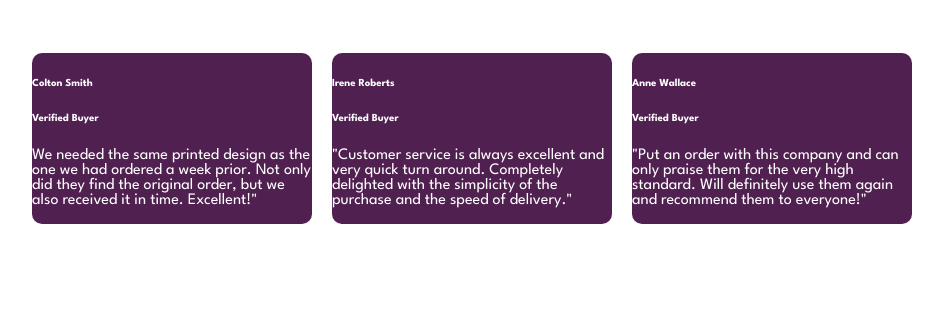
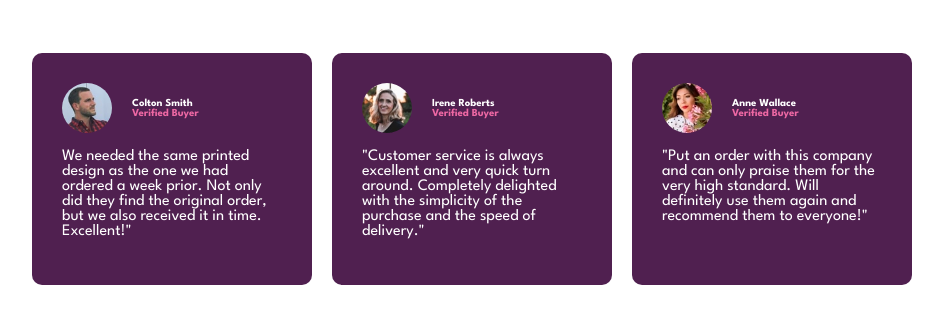
Before and after one commit to emiliaquerino/social-proof-section-master-, a plain HTML site: page index.html in a window 1280 px wide. Shown: the part 269-592 px from the top of the page, without its empty margins (168-1111 px from the left). Drawn offline with Linux system fonts and the light colour scheme.

Commit message:
Define e aplica as propriedades das caixas de citação (quotes)

```diff
--- a/index.html
+++ b/index.html
@@ -38,11 +38,14 @@
     </div>
 
     <div class="quotes">
-      <div class="quote-1">
-        <!--inserir o avatar aqui-->
-        <h6>Colton Smith</h6>
-        <h6>Verified Buyer</h6>
-
+      <div class="content">
+        <div class="info">
+          <img class="avatar" src="images/image-colton.jpg" />
+          <div class="customer">
+            <h6>Colton Smith</h6>
+            <h6 class="verified">Verified Buyer</h6>
+          </div>
+        </div>
         <p>
           We needed the same printed design as the one we had ordered a week
           prior. Not only did they find the original order, but we also received
@@ -50,10 +53,14 @@
         </p>
       </div>
 
-      <div class="quote-2">
-        <!--inserir o avatar aqui-->
-        <h6>Irene Roberts</h6>
-        <h6>Verified Buyer</h6>
+      <div class="content">
+        <div class="info">
+          <img class="avatar" src="images/image-irene.jpg" />
+          <div class="customer">
+            <h6>Irene Roberts</h6>
+            <h6 class="verified">Verified Buyer</h6>
+          </div>
+        </div>
         <p>
           "Customer service is always excellent and very quick turn around.
           Completely delighted with the simplicity of the purchase and the speed
@@ -61,16 +68,21 @@
         </p>
       </div>
 
-      <div class="quote-3">
-        <!--inserir o avatar aqui-->
-        <h6>Anne Wallace</h6>
-        <h6>Verified Buyer</h6>
+      <div class="content">
+        <div class="info">
+          <img class="avatar" src="images/image-anne.jpg" />
+          <div class="customer">
+            <h6>Anne Wallace</h6>
+            <h6 class="verified">Verified Buyer</h6>
+          </div>
+        </div>
         <p>
           "Put an order with this company and can only praise them for the very
           high standard. Will definitely use them again and recommend them to
           everyone!"
         </p>
       </div>
+
     </div>
   </body>
 </html>
--- a/style.css
+++ b/style.css
@@ -2,7 +2,6 @@ body {
   font-family: "League Spartan", sans-serif;
   margin: 100px 200px;
 }
-
 
 
 .container {
@@ -28,7 +27,30 @@ body {
   color: hsl(0, 0%, 100%);
 }
 
-.quote-1, .quote-2, .quote-3 {
+.content {
     background-color: hsl(300, 43%, 22%);
     border-radius: 10px;
+    padding: 30px;
+
 }
+.info {
+    display: flex; /* manter ou usar grid??? */
+    align-items: center;
+}
+
+.avatar{
+    border: 1px;
+    width: 50px;
+    height: 50px;
+    margin-right: 20px;
+    border-radius: 50%;
+}
+
+
+.customer h6 {
+  margin: 0;
+}
+
+.verified {
+    color:hsl(333, 80%, 67%);
+}
```
